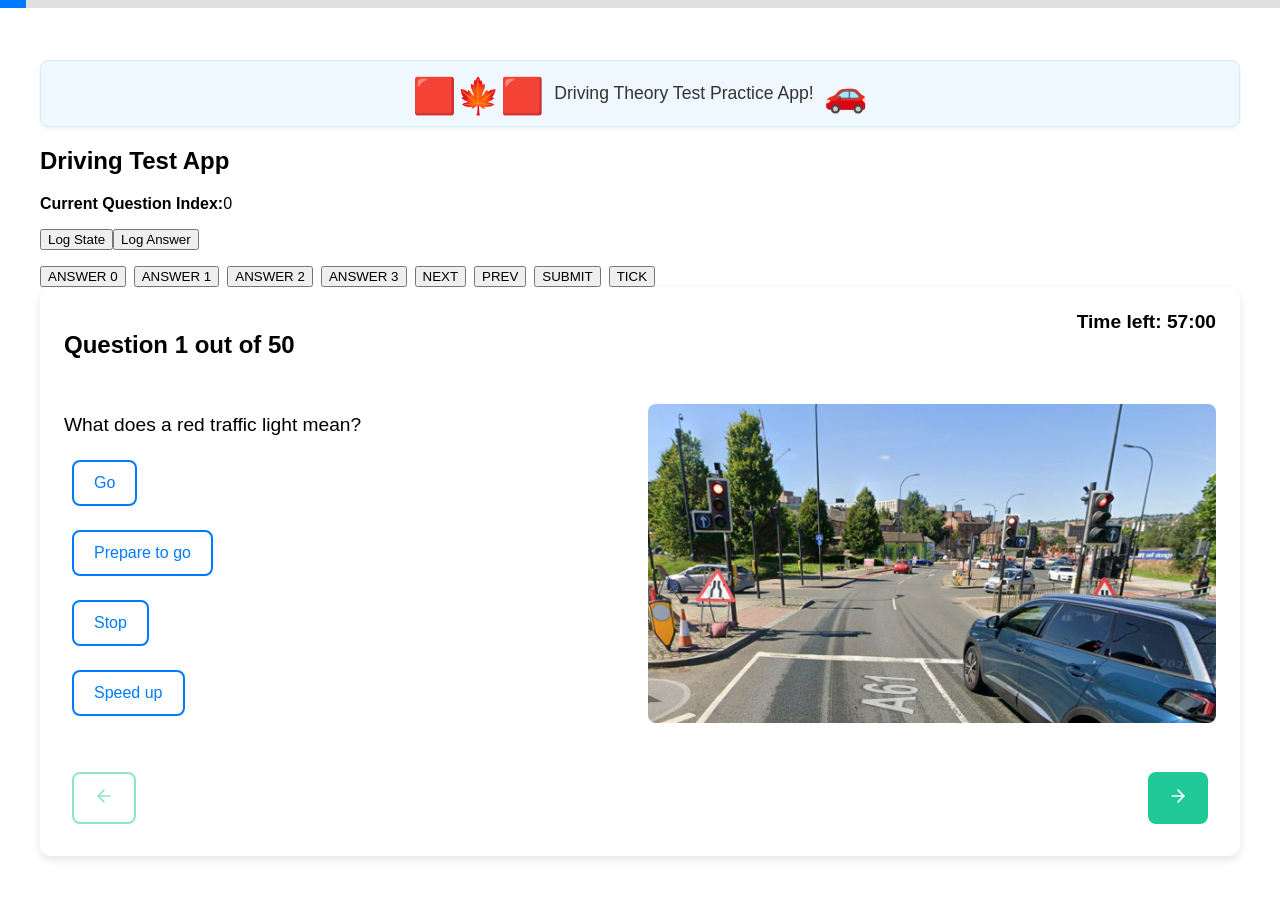
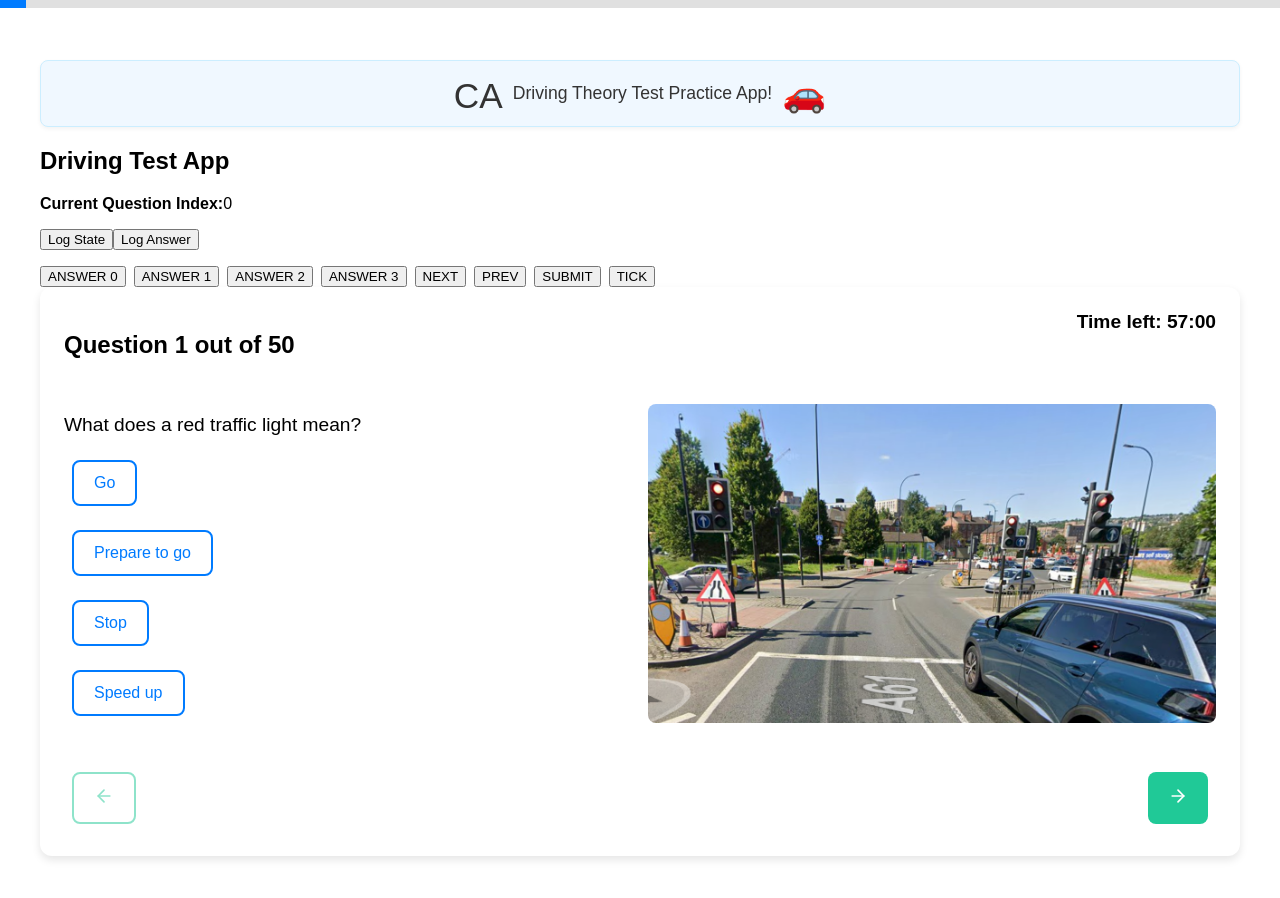
Before and after one commit to gliu7717/fullstack_driving_test_reducer_version, a React (Vite) app: page / in a window 1280 px wide. Shown: the top 898 px of the page. Built offline with nearby package versions, Linux system fonts and the light colour scheme.

Commit message:
update moji

```diff
--- a/src/components/AppBanner.jsx
+++ b/src/components/AppBanner.jsx
@@ -4,7 +4,7 @@ const AppBanner = () => {
   return (
     <div className='ca-info-banner'>
       <span role='img' aria-label='ca flag' className='icon flag'>
-        🟥🍁🟥
+        CA
       </span>
       <p className='info-text'>Driving Theory Test Practice App!</p>
       <span role='img' aria-label='car' className='icon'>
```
